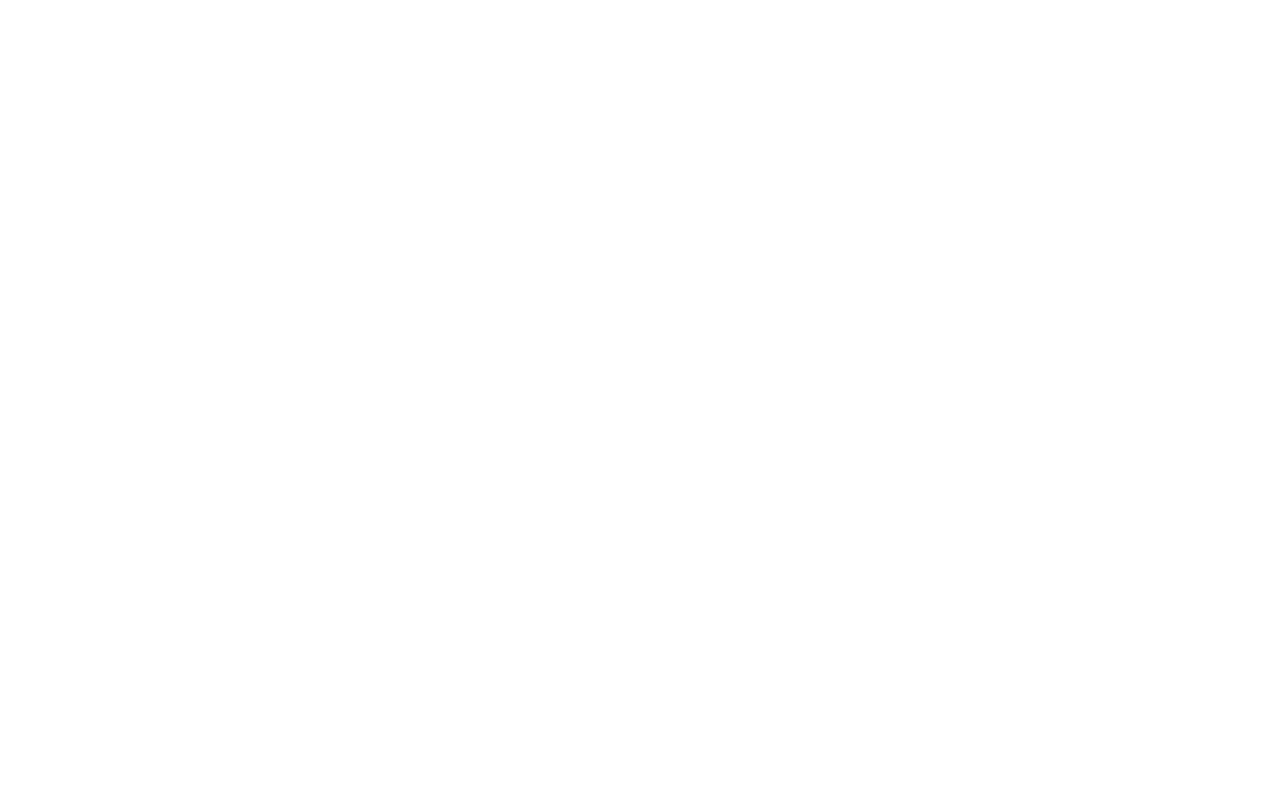
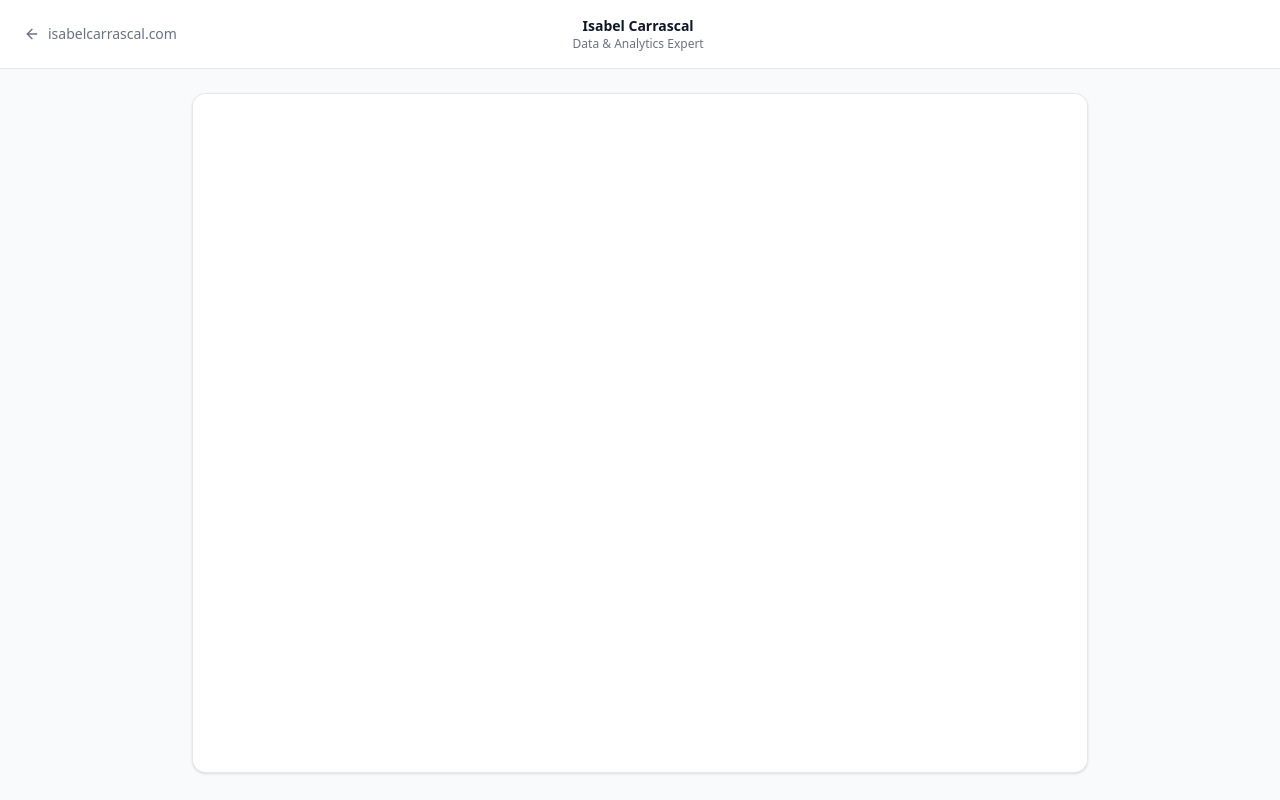
Before and after one commit to micarrascal/Portfolio, a React (Vite) app: page /cv in a window 1280 px wide. Before the commit this address had no page. Built offline with nearby package versions, Linux system fonts and the light colour scheme.

Commit message:
add hidden /cv page with PDF viewer and download button

```diff
--- a/src/App.tsx
+++ b/src/App.tsx
@@ -18,6 +18,7 @@
 import ConsumoInflacionPage from './pages/ConsumoInflacionPage';
 import BlogListPage from './pages/BlogListPage';
 import BlogPostPage from './pages/BlogPostPage';
+import CVPage from './pages/CVPage';
 
 function Home() {
   useSEO(
@@ -52,6 +53,7 @@
         <Route path="/project/consumo-inflacion" element={<ConsumoInflacionPage />} />
         <Route path="/blog" element={<BlogListPage />} />
         <Route path="/blog/:slug" element={<BlogPostPage />} />
+        <Route path="/cv" element={<CVPage />} />
       </Routes>
     </AppProvider>
   );
--- /dev/null
+++ b/src/pages/CVPage.tsx
@@ -0,0 +1,51 @@
+import { Download, ArrowLeft } from 'lucide-react';
+import { useNavigate } from 'react-router-dom';
+
+const CV_URL = '/isabel-carrascal-cv.pdf';
+
+export default function CVPage() {
+  const navigate = useNavigate();
+
+  return (
+    <div className="min-h-screen bg-gray-50 dark:bg-gray-950 flex flex-col">
+
+      {/* ── Header bar ─────────────────────────── */}
+      <div className="bg-white dark:bg-gray-900 border-b border-gray-200 dark:border-gray-800 px-6 py-4 flex items-center justify-between">
+        <button
+          onClick={() => navigate('/')}
+          className="flex items-center gap-2 text-sm text-gray-500 dark:text-gray-400 hover:text-pink-600 dark:hover:text-pink-400 transition-colors font-medium"
+        >
+          <ArrowLeft className="w-4 h-4" />
+          isabelcarrascal.com
+        </button>
+
+        <div className="text-center">
+          <p className="text-sm font-semibold text-gray-900 dark:text-white">Isabel Carrascal</p>
+          <p className="text-xs text-gray-500 dark:text-gray-400">Data & Analytics Expert</p>
+        </div>
+
+        <a
+          href={CV_URL}
+          download="Isabel-Carrascal-CV.pdf"
+          className="flex items-center gap-2 px-4 py-2 bg-pink-600 hover:bg-pink-700 text-white text-sm font-semibold rounded-lg transition-colors"
+        >
+          <Download className="w-4 h-4" />
+          Download PDF
+        </a>
+      </div>
+
+      {/* ── PDF viewer ─────────────────────────── */}
+      <div className="flex-1 p-6">
+        <div className="max-w-4xl mx-auto h-full">
+          <iframe
+            src={`${CV_URL}#toolbar=0&navpanes=0`}
+            className="w-full rounded-xl border border-gray-200 dark:border-gray-700 shadow-sm bg-white"
+            style={{ height: 'calc(100vh - 120px)', minHeight: '600px' }}
+            title="Isabel Carrascal — CV"
+          />
+        </div>
+      </div>
+
+    </div>
+  );
+}
```
Also changed, not shown: 1 other file (tests, documents, lock files or other folders).
